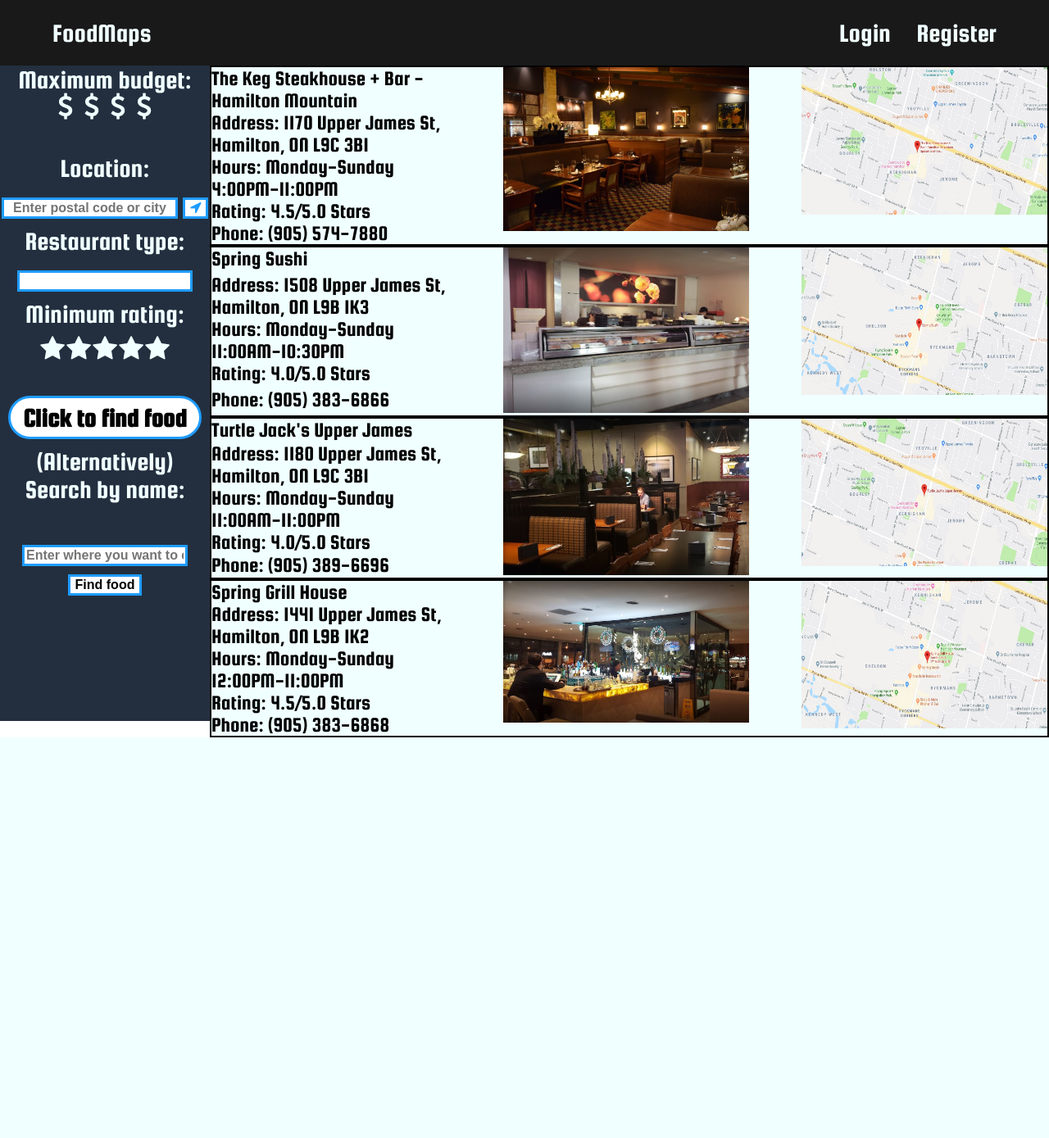
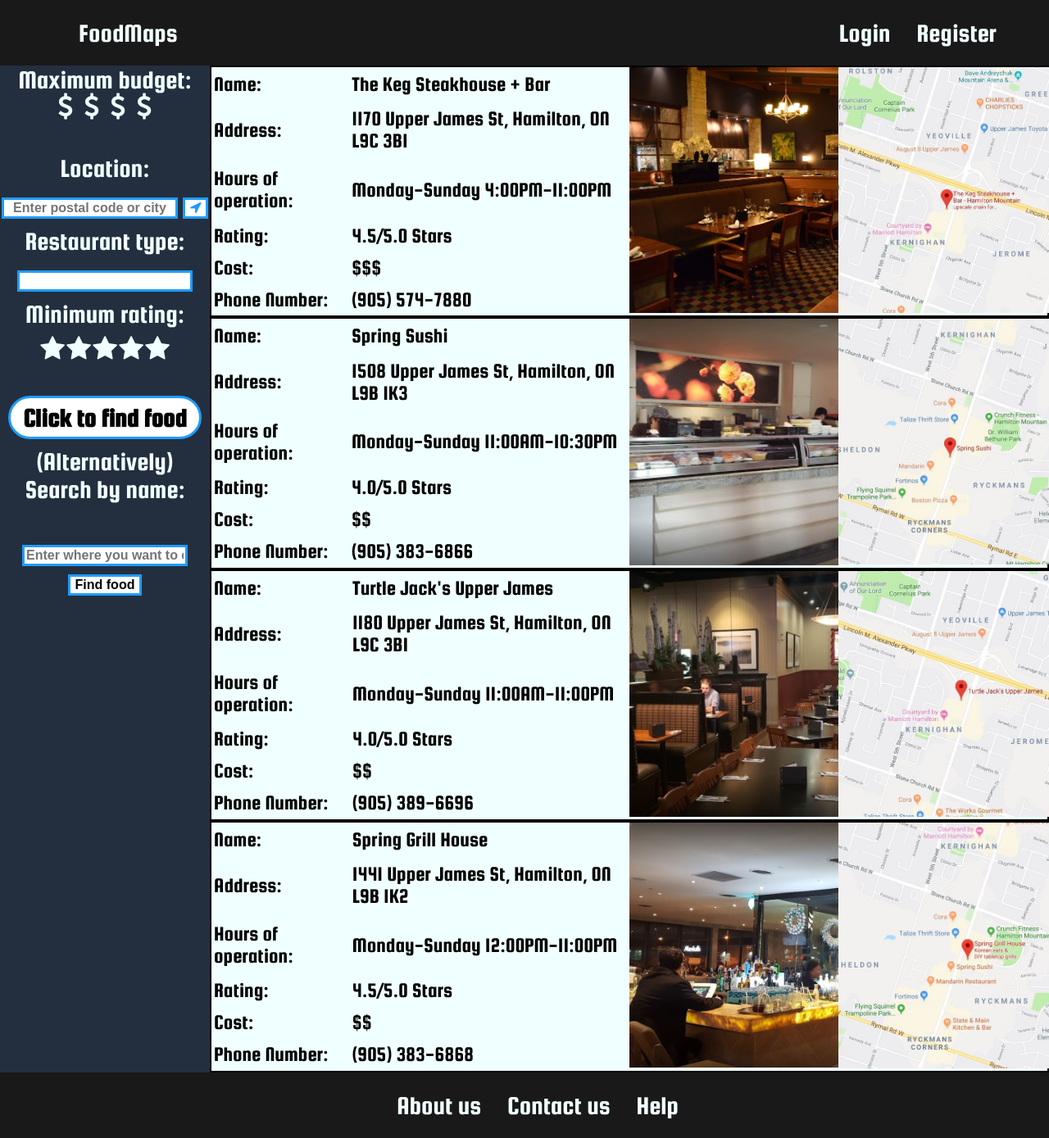
Before and after one commit to JakeA8898/FoodMaps, a PHP site: page /results.html in a window 1280 px wide. Shown: the whole page at 82% size. Before the commit the page ends 900 px from the top, so only its background shows below. Run offline with PHP 8.4, Linux system fonts and the light colour scheme.

Commit message:
Reviewed project requirments and updated pages as a group on a single pc

```diff
--- a/Styles/main.css
+++ b/Styles/main.css
@@ -9,6 +9,12 @@
     flex-direction: row;
     justify-content: flex-start;
     align-items: flex-start;
+    height: 100%;
+
+
+}
+::-webkit-scrollbar {
+    display: none;
 }
 
 body{
@@ -20,9 +26,15 @@
     display: inline-block;
 }
 
-h2{
-    display: inline-block;
+footer{
+    display: flex;
+    flex-direction: row;
+    width: 100%;
+    justify-content: center;
+
 }
+
+
 
 .head{
 
@@ -61,7 +73,7 @@
     flex-direction: row;
     flex-wrap: wrap;
     justify-content: space-between;
-    width: 15vw;
+    width: auto;
 }
 
 
@@ -179,6 +191,7 @@
     font-size: 2em;
     color: black;
     text-decoration: none;
+    padding-left: 1em;
 }
 
 .input{
@@ -292,7 +305,8 @@
     display:flex;
     flex-direction: column;
     width: 80vw;
-    height: 100vh;
+    height: auto;
+    overflow-y: auto;
 }
 #knownSearch{
     font-size:1rem;
@@ -316,8 +330,8 @@
 .resultPicture{
     background-color: azure;
     height: auto;
-    width: auto;
-    padding-left: 5vw;
+    width: 25%;
+    /* padding-left: 5vw; */
 }
 
 .pic{
@@ -338,6 +352,14 @@
     flex-direction: column;
     flex-wrap: wrap;
     height: 100%;
+    text-decoration: none;
+    background-color: transparent;
+    color: black;
+}
+
+.resultTable{
+    height:100%;
+    background-color: azure;
 }
 
 .flex-grid-thirds .col {
@@ -346,6 +368,7 @@
     font-size:2vw;
     background: azure;
     flex: 1;
+
 }
 .text{
     font-size:1rem;
@@ -380,8 +403,9 @@
     }
 
     .headerEnd{
+
         padding-top: 1vh;
-        margin-right: 25%
+        margin-right: 25%;
     }
     .spacing{
         padding-top: 0rem;
@@ -433,10 +457,8 @@
     }
     .result{
         width: 100%;
-        height: 20%;
+        height: auto;
     }
-
-
 
     .infoBox{
         height: 100%;
@@ -448,6 +470,23 @@
 
     .col{
         height: auto;
+
+    }
+
+    td{
+        font-size: 2em;
+    }
+
+    .desktop{
+        display: none;
+    }
+
+    .link{
+        padding-right: 0.3em;
+    }
+    footer{
+        font-size: 0.7em;
+
     }
 
 
--- a/results.html
+++ b/results.html
@@ -19,9 +19,6 @@
                 <a href="" class="link"><span class="white headL">Login</span></a>
                 <a href="" class="link"><span class="white headL">Register</span></a>
             </div>
-            <!-- <div>
-                LOGIN POPUP
-            </div> -->
         </div>
 
         <div class="results off-black">
@@ -74,125 +71,178 @@
 
                 <div class="result">
                     <div class="infoBox">
-                        <div class="flex-grid-thirds">
-                            <div class="col">
-                                <span class="desc">The Keg Steakhouse + Bar - Hamilton Mountain</span>
-                            </div>
-                            <div class="col">
-                                <span class="desc">Address: 1170 Upper James St, Hamilton, ON L9C 3B1</span>
-                            </div>
-                            <div class="col">
-                                <span class="desc">Hours: Monday-Sunday 4:00PM-11:00PM</span>
-                            </div>
-                            <div class="col">
-                                <span class="desc">Rating: 4.5/5.0 Stars</span>
-                            </div>
-                            <div class="col">
-                                <span class="desc">Phone: (905) 574-7880</span>
-                            </div>
-                        </div>
+                        <a class="flex-grid-thirds" href="singleResults.html">
+                            <table class="resultTable">
+                                <tr class="col">
+                                    <td>Name:</td>
+                                    <td>The Keg Steakhouse + Bar</td>
+                                </tr>
+                                <tr class="col">
+                                    <td>Address:</td>
+                                    <td>1170 Upper James St, Hamilton, ON L9C 3B1</td>
+                                </tr>
+                                <tr class="col">
+                                    <td>Hours of operation:</td>
+                                    <td>Monday-Sunday 4:00PM-11:00PM</td>
+                                </tr>
+                                <tr class="col">
+                                    <td>Rating:</td>
+                                    <td>4.5/5.0 Stars</td>
+                                </tr>
+                                <tr class="col">
+                                    <td>Cost:</td>
+                                    <td>$$$</td>
+                                </tr>
+                                <tr class="col">
+                                    <td>Phone Number:</td>
+                                    <td>(905) 574-7880</td>
+                                </tr>
+
+                            </table>
+                        </a>
                     </div>
                     <div class="resultPicture">
-                        <img src="media/Keg_dining_room.jpg" alt="The Keg Dining Room"class="pic">
+                        <img src="media/Keg_dining_room.jpg" alt="The Keg Dining Room" class="pic">
                     </div>
 
                     <div class="resultPicture">
-                        <img src="media/keg_location.JPG" alt="The Keg Dining Room"
-                            style="float:right;width:300px;height:180px;">
+                        <img src="media/keg_location.JPG" alt="The Keg location" class="pic">
                     </div>
                 </div>
 
                 <div class="result">
                     <div class="infoBox">
-                        <div class="flex-grid-thirds">
-                            <div class="col">
-                                <span class="desc">Spring Sushi</span>
-                            </div>
-                            <div class="col">
-                                <span class="desc">Address: 1508 Upper James St, Hamilton, ON L9B 1K3</span>
-                            </div>
-                            <div class="col">
-                                <span class="desc">Hours: Monday-Sunday 11:00AM-10:30PM</span>
-                            </div>
-                            <div class="col">
-                                <span class="desc">Rating: 4.0/5.0 Stars</span>
-                            </div>
-                            <div class="col">
-                                <span class="desc">Phone: (905) 383-6866</span>
-                            </div>
-                        </div>
+                        <a class="flex-grid-thirds" href="">
+                            <table class="resultTable">
+                                <tr class="col">
+                                    <td>Name:</td>
+                                    <td>Spring Sushi</td>
+                                </tr>
+                                <tr class="col">
+                                    <td>Address:</td>
+                                    <td>1508 Upper James St, Hamilton, ON L9B 1K3</td>
+                                </tr>
+                                <tr class="col">
+                                    <td>Hours of operation:</td>
+                                    <td>Monday-Sunday 11:00AM-10:30PM</td>
+                                </tr>
+                                <tr class="col">
+                                    <td>Rating:</td>
+                                    <td>4.0/5.0 Stars</td>
+                                </tr>
+                                <tr class="col">
+                                    <td>Cost:</td>
+                                    <td>$$</td>
+                                </tr>
+
+                                <tr class="col">
+                                    <td>Phone Number:</td>
+                                    <td>(905) 383-6866</td>
+                                </tr>
+                            </table>
+
+                        </a>
                     </div>
                     <div class="resultPicture">
-                        <img src="media/Spring_dining_room.jpg" alt="The Spring Sushi Dining Room"class="pic">
+                        <img src="media/Spring_dining_room.jpg" alt="The Spring Sushi Dining Room" class="pic">
                     </div>
 
                     <div class="resultPicture">
-                        <img src="media/spring_location.JPG" alt="The Keg Dining Room"
-                            style="float:right;width:300px;height:180px;">
+                        <img src="media/spring_location.JPG" alt="Spring Sushi Location" class="pic">
                     </div>
                 </div>
 
                 <div class="result">
                     <div class="infoBox">
-                        <div class="flex-grid-thirds">
-                            <div class="col">
-                                <span class="desc">Turtle Jack's Upper James</span>
-                            </div>
-                            <div class="col">
-                                <span class="desc">Address: 1180 Upper James St, Hamilton, ON L9C 3B1</span>
-                            </div>
-                            <div class="col">
-                                <span class="desc">Hours: Monday-Sunday 11:00AM-11:00PM</span>
-                            </div>
-                            <div class="col">
-                                <span class="desc">Rating: 4.0/5.0 Stars</span>
-                            </div>
-                            <div class="col">
-                                <span class="desc">Phone: (905) 389-6696</span>
-                            </div>
-                        </div>
+                        <a class="flex-grid-thirds" href="">
+                            <table class="resultTable">
+                                <tr class="col">
+                                    <td>Name:</td>
+                                    <td>Turtle Jack's Upper James</td>
+                                </tr>
+                                <tr class="col">
+                                    <td>Address:</td>
+                                    <td>1180 Upper James St, Hamilton, ON L9C 3B1</td>
+                                </tr>
+                                <tr class="col">
+                                    <td>Hours of operation:</td>
+                                    <td>Monday-Sunday 11:00AM-11:00PM</td>
+                                </tr>
+                                <tr class="col">
+                                    <td>Rating:</td>
+                                    <td>4.0/5.0 Stars</td>
+                                </tr>
+                                <tr class="col">
+                                    <td>Cost:</td>
+                                    <td>$$</td>
+                                </tr>
+
+                                <tr class="col">
+                                    <td>Phone Number:</td>
+                                    <td>(905) 389-6696</td>
+                                </tr>
+                            </table>
+                        </a>
                     </div>
                     <div class="resultPicture">
-                        <img src="media/Turtle_dining_room.jpg" alt="The Turtle Jacks Room"class="pic">
+                        <img src="media/Turtle_dining_room.jpg" alt="The Turtle Jacks Room" class="pic">
                     </div>
                     <div class="resultPicture">
-                        <img src="media/turtle_location.JPG" alt="The Keg Dining Room"
-                            style="float:right;width:300px;height:180px;">
+                        <img src="media/turtle_location.JPG" alt="Turtle location" class="pic">
                     </div>
                 </div>
 
                 <div class="result">
                     <div class="infoBox">
-                        <div class="flex-grid-thirds">
-                            <div class="col">
-                                <span class="desc">Spring Grill House</span>
-                            </div>
-                            <div class="col">
-                                <span class="desc">Address: 1441 Upper James St, Hamilton, ON L9B 1K2</span>
-                            </div>
-                            <div class="col">
-                                <span class="desc">Hours: Monday-Sunday 12:00PM-11:00PM</span>
-                            </div>
-                            <div class="col">
-                                <span class="desc">Rating: 4.5/5.0 Stars</span>
-                            </div>
-                            <div class="col">
-                                <span class="desc">Phone: (905) 383-6868</span>
-                            </div>
-                        </div>
+                        <a class="flex-grid-thirds" href="">
+                            <table class="resultTable">
+                                <tr class="col">
+                                    <td>Name:</td>
+                                    <td>Spring Grill House</td>
+                                </tr>
+                                <tr class="col">
+                                    <td>Address:</td>
+                                    <td>1441 Upper James St, Hamilton, ON L9B 1K2</td>
+                                </tr>
+                                <tr class="col">
+                                    <td>Hours of operation:</td>
+                                    <td>Monday-Sunday 12:00PM-11:00PM</td>
+                                </tr>
+                                <tr class="col">
+                                    <td>Rating:</td>
+                                    <td>4.5/5.0 Stars</td>
+                                </tr>
+                                <tr class="col">
+                                    <td>Cost:</td>
+                                    <td>$$</td>
+                                </tr>
+
+                                <tr class="col">
+                                    <td>Phone Number:</td>
+                                    <td>(905) 383-6868</td>
+                                </tr>
+                            </table>
+                        </a>
                     </div>
                     <div class="resultPicture">
-                        <img src="media/Grill_dining_room.jpg" alt="The Spring Grill Dining Room"class="pic">
+                        <img src="media/Grill_dining_room.jpg" alt="The Spring Grill Dining Room" class="pic">
                     </div>
                     <div class="resultPicture">
-                        <img src="media/grill_location.JPG" alt="The Keg Dining Room"
-                            style="float:right;width:300px;height:180px;">
+                        <img src="media/grill_location.JPG" alt="Spring grill location" class="pic">
                     </div>
                 </div>
 
             </div>
 
         </div>
+        <footer class="black">
+            <div class="head black">
+                <a href="" class="link"><span class="white headL">About us</span></a>
+                <a href="" class="link"><span class="white headL">Contact us</span></a>
+                <a href="" class="link"><span class="white headL">Help</span></a>
+            </div>
+
+        </footer>
     </div>
 </body>
 
```
Also changed, not shown: index.html (+28 -14 lines), Media/Grill_dining_room.jpg, Media/Grill_dining_room_full.jpg (added), Media/Keg_dining_room.jpg, Media/Keg_dining_room_full.jpg (added), Media/Spring_dining_room.jpg, Media/Spring_dining_room_full.jpg (added), Media/Turtle_dining_room.jpg, Media/Turtle_dining_room_full.jpg (added), Media/grill_location.JPG, Media/keg_location.JPG, Media/spring_location.JPG, Media/turtle_location.JPG.
